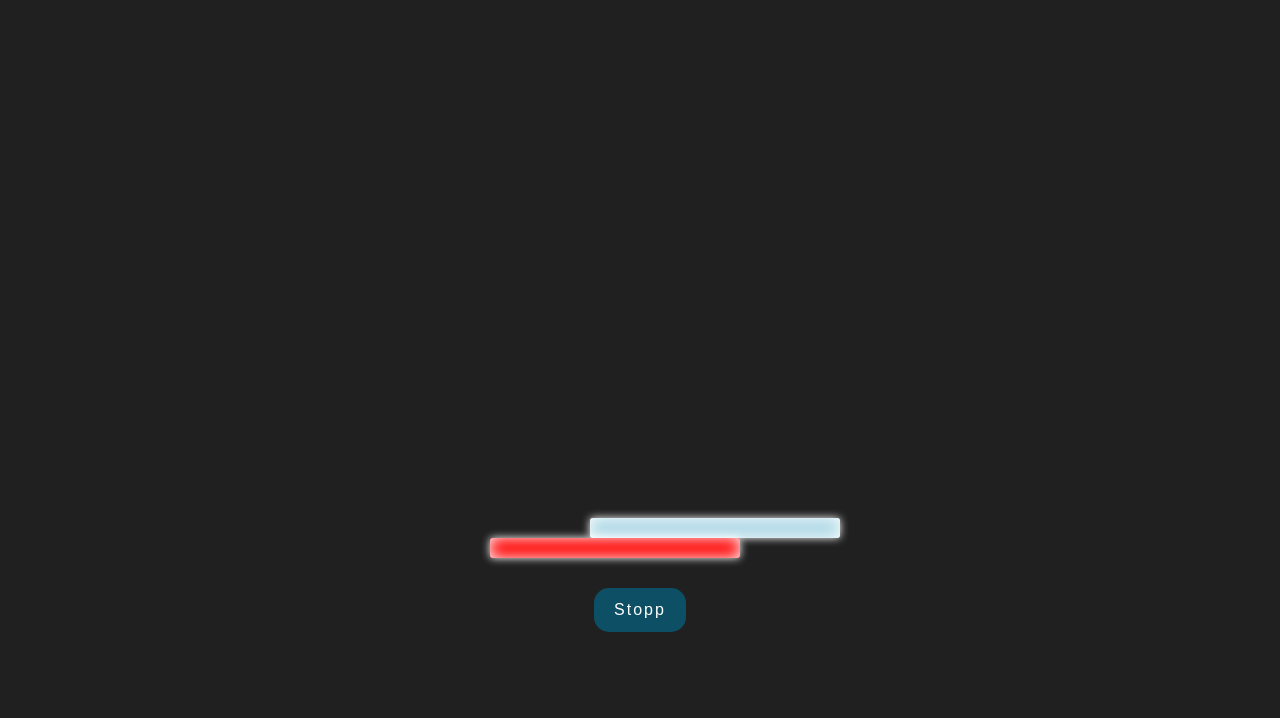
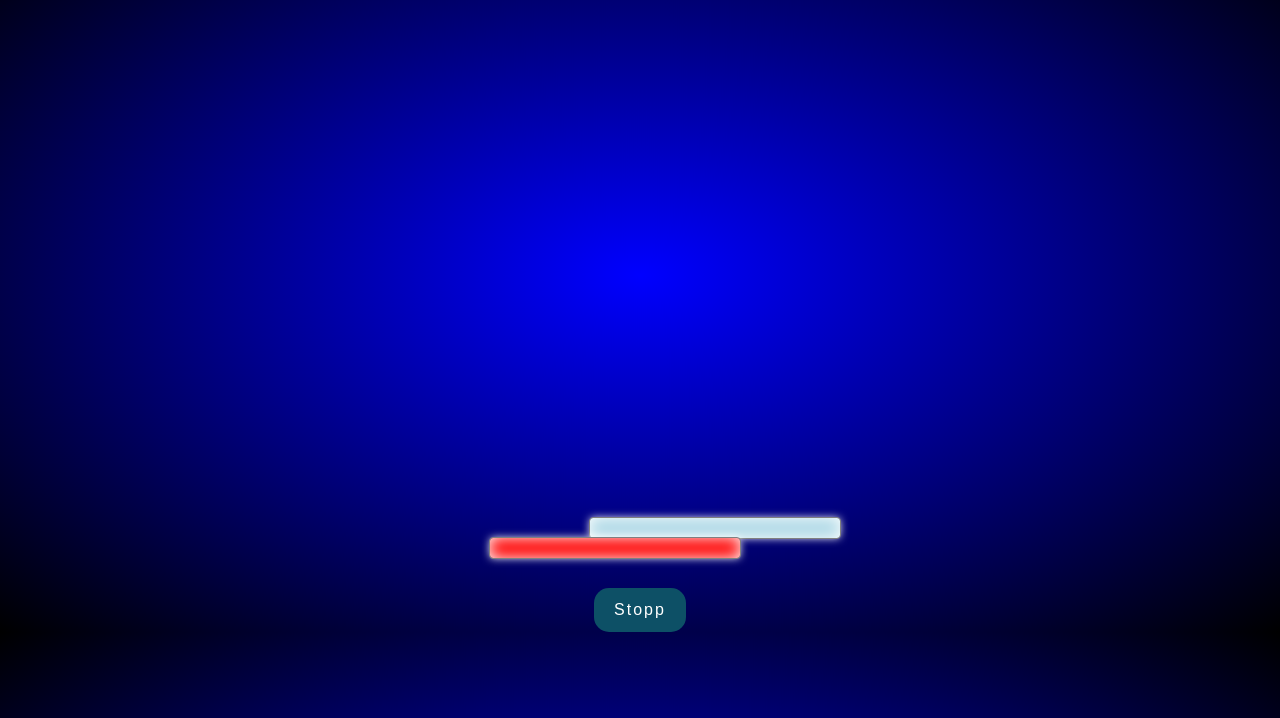
Before and after one commit to DanielVierh/brick-swiper, a plain HTML site: page index.html in a window 1280 px wide. Shown: the part 82-800 px from the top of the page. Drawn offline with Linux system fonts and the light colour scheme.

Commit message:
add linear gradient

```diff
--- a/public/css/main.css
+++ b/public/css/main.css
@@ -23,7 +23,7 @@ body {
   font-family: sans-serif;
   line-height: 1.5em;
   scroll-behavior: smooth;
-  background-color: rgba(0, 0, 0, 0.874);
+  background: radial-gradient(blue, black);
   color: white;
 }
 
@@ -42,6 +42,7 @@ body {
   left: 0;
   border-radius: 3px;
   box-shadow: inset 0 0 15px white, 0 0 8px white;
+  outline: 1px solid gray;
 }
 .bick-wrapper .brick.swipe {
   animation: swiper 3s linear infinite;
--- a/src/scss/modules/general.scss
+++ b/src/scss/modules/general.scss
@@ -20,7 +20,7 @@ body {
     font-family: sans-serif;
     line-height: 1.5em;
     scroll-behavior: smooth;
-    background-color: rgba(0, 0, 0, 0.874);
+    background: radial-gradient(blue, black);
     color: white;
 }
 
@@ -41,6 +41,7 @@ body {
         left: 0;
         border-radius: 3px;
         box-shadow: inset 0 0 15px white, 0 0 8px white;
+        outline: 1px solid gray;
 
         &.swipe {
             animation: swiper 3s linear infinite;
```
